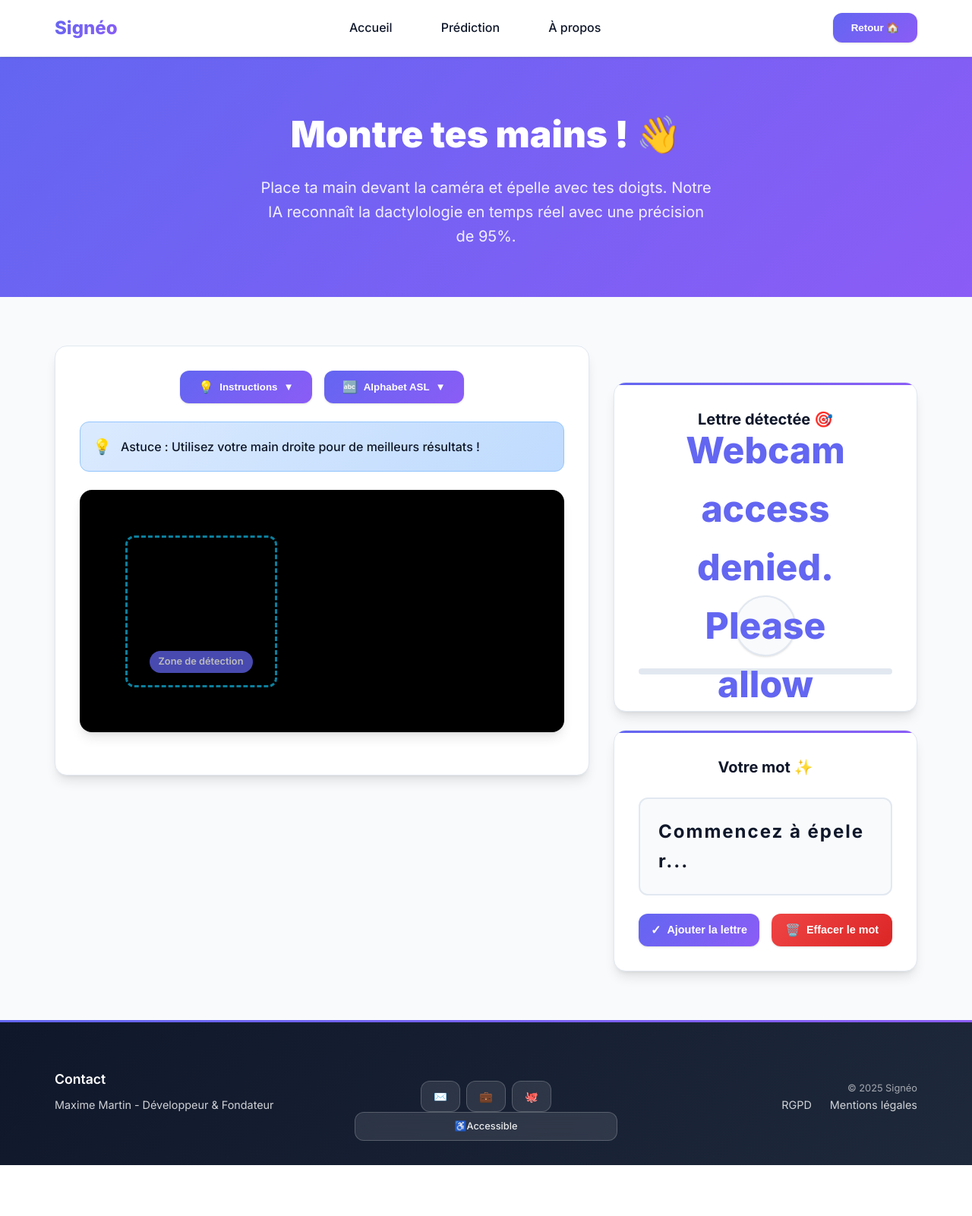
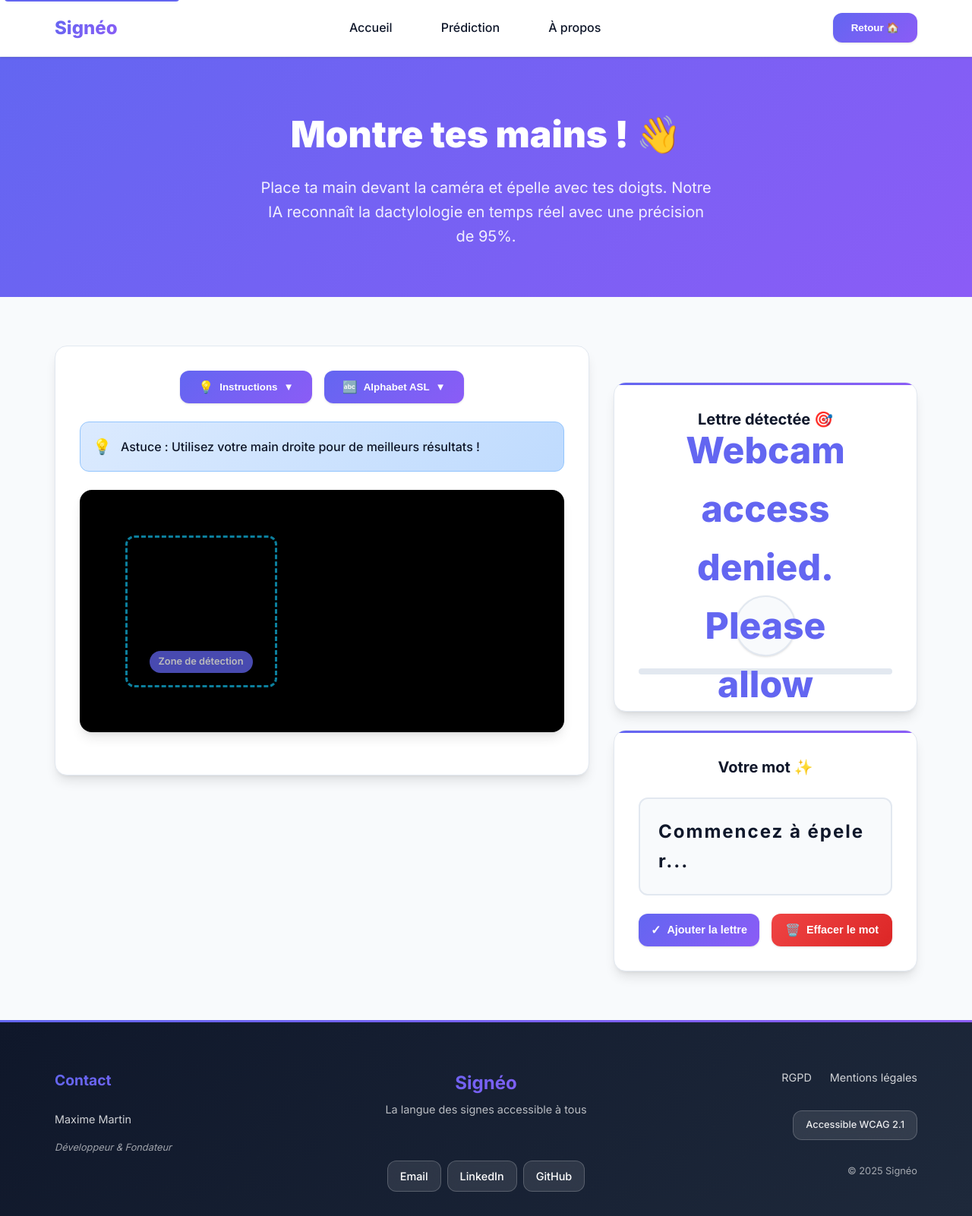
Before and after one commit to cosmos510/FingerspellToSign, a Django app: page /predict/ in a window 1280 px wide. Shown: the whole page at 76% size. Before the commit the page ends 1534 px from the top, so only its background shows below. Run offline with Django 4.2, Linux system fonts and the light colour scheme.

Commit message:
footer uodfate

```diff
--- a/asl_monolith/templates/predict.html
+++ b/asl_monolith/templates/predict.html
@@ -1,44 +1,15 @@
+{% extends 'base.html' %}
 {% load static %}
-<!DOCTYPE html>
-<html lang="fr">
-<head>
-    <meta charset="UTF-8">
-    <meta name="viewport" content="width=device-width, initial-scale=1.0">
-    <meta name="description" content="Utilisez notre outil de reconnaissance dactylologique en temps réel. Interface moderne et accessible.">
-    <title>Signéo - Reconnaissance en temps réel</title>
 
-    <!-- Google Fonts -->
-    <link rel="preconnect" href="https://fonts.googleapis.com">
-    <link rel="preconnect" href="https://fonts.gstatic.com" crossorigin>
-    <link href="https://fonts.googleapis.com/css2?family=Inter:wght@400;500;600;700;800;900&display=swap" rel="stylesheet">
+{% block title %}Reconnaissance en temps réel - Signéo{% endblock %}
+{% block description %}Utilisez notre outil de reconnaissance dactylologique en temps réel. Interface moderne et accessible.{% endblock %}
+{% block cta_text %}Retour 🏠{% endblock %}
 
-    <!-- Three.js -->
-    <script src="https://cdnjs.cloudflare.com/ajax/libs/three.js/r128/three.min.js"></script>
+{% block extra_css %}
+<link rel="stylesheet" href="{% static 'predict.css' %}">
+{% endblock %}
 
-    <!-- Styles -->
-    <link rel="stylesheet" href="{% static 'index.css' %}">
-    <link rel="stylesheet" href="{% static 'predict.css' %}">
-</head>
-<body>
-    <div id="three-bg"></div>
-
-    <header>
-        <div class="header-content">
-            <div class="logo">
-                <h1>Signéo</h1>
-            </div>
-            <nav aria-label="Navigation principale">
-                <a href="/">Accueil</a>
-                <a href="/predict" aria-current="page">Prédiction</a>
-                <a href="/about">À propos</a>
-            </nav>
-            <button class="cta-button" onclick="window.location.href='/'">
-                Retour 🏠
-            </button>
-        </div>
-    </header>
-
-    <main>
+{% block content %}
 <section class="predict-hero">
     <div class="container">
         <h1>Montre tes mains ! 👋</h1>
@@ -152,36 +123,9 @@
         </div>
     </div>
 </section>
-    </main>
+{% endblock %}
 
-    <footer>
-        <div class="footer-content">
-            <div class="contact-info">
-                <h3>Contact</h3>
-                <p>Maxime Martin - Développeur & Fondateur</p>
-            </div>
-            <div class="footer-center">
-                <div class="social-links">
-                    <a href="mailto:maximemartin510@gmail.com" aria-label="Email" class="social-link">✉️</a>
-                    <a href="https://www.linkedin.com/in/maxime-martin-090731aa/" target="_blank" rel="noopener" aria-label="LinkedIn" class="social-link">💼</a>
-                    <a href="https://github.com/cosmos510" target="_blank" rel="noopener" aria-label="GitHub" class="social-link">🐙</a>
-                </div>
-                <div class="accessibility-badge">
-                    <span class="badge-icon">♿</span>
-                    <span class="badge-text">Accessible</span>
-                </div>
-            </div>
-            <div class="footer-right">
-                <div class="footer-copyright">&copy; 2025 Signéo</div>
-                <div class="footer-links">
-                    <a href="/rgpd">RGPD</a>
-                    <a href="/mentions-legales">Mentions légales</a>
-                </div>
-            </div>
-        </div>
-    </footer>
-
-    <script src="{% static 'three-bg.js' %}"></script>
+{% block extra_js %}
 <script src="{% static 'predict.js' %}"></script>
 
 <script>
@@ -232,8 +176,7 @@
         predictionElement.classList.remove('hidden', 'no-hand');
         predictionElement.textContent = prediction.toUpperCase();
         confirmButton.disabled = false;
-                // Simulate confidence (you can replace with actual confidence from your model)
-                const confidence = Math.random() * 40 + 60; // 60-100%
+        const confidence = Math.random() * 40 + 60;
         confidenceFill.style.width = confidence + '%';
     }
 }
@@ -281,5 +224,4 @@
     };
 }
 </script>
-</body>
-</html>
+{% endblock %}
```
Lines whose indentation alone changed are shown as unchanged.
